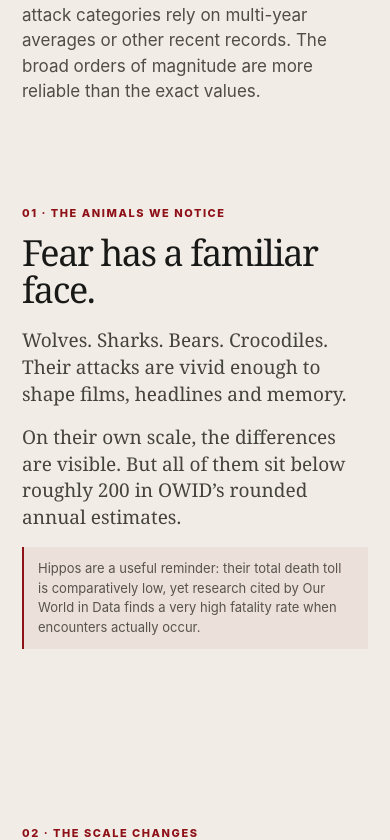
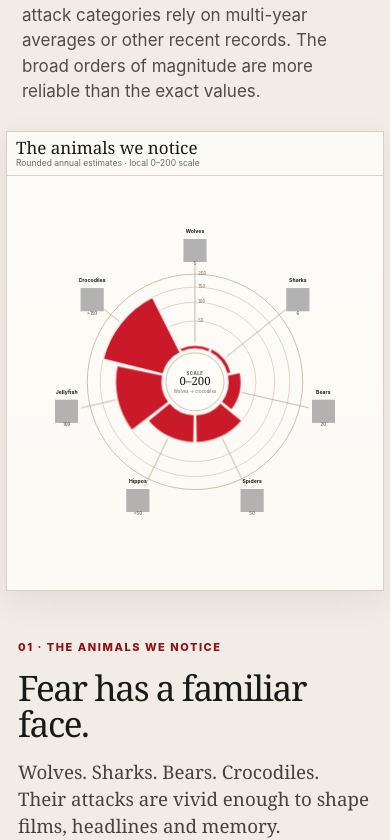
Before and after one commit to jessi88/deadliest-animals, a React (Vite) app: page / in a window 390 px wide. Shown: the part 1730-2570 px from the top of the page. Built offline with nearby package versions, Linux system fonts and the light colour scheme; grey boxes are pictures that could not be loaded.

Commit message:
Fixed responsiveness

```diff
--- a/src/App.css
+++ b/src/App.css
@@ -98,6 +98,71 @@
     .outro{max-width:1040px;margin:0 auto;padding:100px 26px 120px}.outro h2{margin:0 0 22px;font-family:Georgia,"Times New Roman",serif;font-size:clamp(40px,6vw,78px);line-height:1;letter-spacing:-.04em;font-weight:500}.outro p{margin:0 0 18px;font-family:Georgia,"Times New Roman",serif;font-size:22px;color:#4b4943;max-width:760px}.sources{margin-top:50px;padding-top:18px;border-top:1px solid var(--hair);font-size:12px;color:var(--muted);line-height:1.62}
 
     @media(min-width:981px) and (max-height:780px){.chart-head{padding:9px 16px 7px}.chart-title{font-size:24px}.chart-subtitle{font-size:10px;margin-top:3px}.scale-value{font-size:21px}.legend{padding:5px 16px 6px}.callout-badge{padding:6px 8px;font-size:9.5px}}
-    @media(max-width:980px){.hero{grid-template-columns:1fr;min-height:auto;gap:26px}.hero::before,.hero::after{display:none}.hero-copy{max-width:none;padding-right:0}.hero-poster{min-height:auto}.photo-wrap{min-height:560px;overflow:hidden;background:#171b10}.photo-wrap img{display:block;width:100%;height:100%;object-fit:cover;object-position:58% 50%;filter:saturate(.82) contrast(1.04)}.photo-wrap::after{content:"";display:block;position:absolute;z-index:1;inset:0;background:linear-gradient(180deg,rgba(15,16,14,.14),rgba(15,16,14,.08) 55%,rgba(15,16,14,.5));pointer-events:none}.story-intro{grid-template-columns:1fr}.story{grid-template-columns:1fr}.viz{position:relative;height:auto;min-height:0;padding:22px}.steps{padding:0 22px}.step{min-height:auto;padding:80px 0;opacity:1}.main-chart-stage{min-height:600px}.card{height:auto;min-height:auto}.visual-row.explore-mode{grid-template-columns:1fr}.story-filters{order:2;height:auto;max-height:none}.visual-row.explore-mode .main-chart-stage{order:1}.filter-grid{grid-template-columns:repeat(3,minmax(0,1fr))}}
-    @media(max-width:640px){.filter-grid{grid-template-columns:1fr 1fr}h1{font-size:58px}.dek{font-size:24px}.lede-grid{grid-template-columns:1fr}.photo-wrap{min-height:560px}.chart-head{flex-direction:column;align-items:flex-start}.scale-box{text-align:left}.chart-area{min-height:500px;padding:0}.main-chart-stage{min-height:520px}#polarChart{min-height:520px}.zoom-panel{grid-template-columns:1fr;min-height:350px;padding:14px 12px}.zoom-panel.zoom-only{grid-template-columns:1fr;min-height:590px;padding:18px 14px}.zoom-note{max-width:none}.zoom-panel.zoom-only .zoom-note{max-width:none}#zoomChart{height:270px}.zoom-panel.zoom-only #zoomChart{height:430px}.animal-marker .animal-name{font-size:10px}.animal-marker .animal-value{font-size:9px}.legend{gap:12px;padding:10px 16px 14px}.chart-head{padding:20px 16px 14px}.callout-badge{position:static;margin:0 16px 12px;max-width:none}.hero{padding:22px}}
+    @media(max-width:980px){
+      .hero{grid-template-columns:1fr;min-height:auto;gap:26px}
+      .hero::before,.hero::after{display:none}
+      .hero-copy{max-width:none;padding-right:0}
+      .hero-poster{min-height:auto}
+      .photo-wrap{min-height:560px;overflow:hidden;background:#171b10}
+      .photo-wrap img{display:block;width:100%;height:100%;object-fit:cover;object-position:58% 50%;filter:saturate(.82) contrast(1.04)}
+      .photo-wrap::after{content:"";display:block;position:absolute;z-index:1;inset:0;background:linear-gradient(180deg,rgba(15,16,14,.14),rgba(15,16,14,.08) 55%,rgba(15,16,14,.5));pointer-events:none}
+      .story-intro{grid-template-columns:1fr}
+
+      /* Keep the visualization visible while the text chapters scroll beneath it. */
+      .story{display:flex;flex-direction:column;position:relative;width:100%}
+      .viz-wrap{order:1;position:sticky;top:0;z-index:8;height:clamp(350px,58vh,600px);height:clamp(350px,58svh,600px);padding:0;background:var(--bg)}
+      .viz{position:relative;top:auto;height:100%;min-height:0;padding:8px 10px}
+      .card{height:100%;min-height:0;box-shadow:0 10px 30px rgba(34,27,20,.08)}
+      .steps{order:2;position:relative;z-index:1;padding:0 clamp(18px,4vw,36px)}
+      .step{min-height:86vh;min-height:86svh;max-width:680px;padding:clamp(38px,7vh,70px) 0;padding:clamp(38px,7svh,70px) 0;justify-content:flex-start;opacity:.3}
+      .step.is-active{opacity:1}
+
+      .chart-head{padding:9px 14px 7px;gap:10px;align-items:flex-end}
+      .chart-title{font-size:clamp(19px,3.2vw,26px);max-width:520px}
+      .chart-subtitle{font-size:9.5px;margin-top:2px;line-height:1.3}
+      .scale-box{min-width:92px}
+      .scale-label{font-size:8.5px}
+      .scale-value{font-size:20px}
+      .chart-area{min-height:0;padding:0 3px 3px}
+      .main-chart-stage{min-height:0;height:100%}
+      #polarChart{min-height:0;width:100%;height:100%}
+      .callout-badge{left:6px;bottom:5px;max-width:175px;padding:5px 7px;font-size:8.5px;line-height:1.3}
+      .callout-badge strong{font-size:9px;margin-bottom:2px}
+
+      /* The exploration controls become a compact strip so the same chart remains usable. */
+      .visual-row.explore-mode{grid-template-columns:1fr;grid-template-rows:minmax(0,1fr) auto;gap:4px}
+      .visual-row.explore-mode .main-chart-stage{order:1;min-height:0}
+      .story-filters{order:2;height:88px;max-height:88px;padding:6px 8px;overflow:hidden}
+      .filter-top{margin-bottom:4px}
+      .filter-grid{display:flex;grid-template-columns:none;gap:5px;overflow-x:auto;overflow-y:hidden;padding:1px 0 5px;scrollbar-width:thin}
+      .animal-filter{flex:0 0 auto;display:flex;gap:4px;padding:3px 6px;border:1px solid var(--hair);background:#fffdf9;font-size:8.5px;white-space:nowrap}
+      .animal-filter em{font-size:8px}
+      .filter-note{display:none}
+    }
+    @media(max-width:640px){
+      h1{font-size:58px}.dek{font-size:24px}.lede-grid{grid-template-columns:1fr}.photo-wrap{min-height:560px}.hero{padding:22px}
+      .viz-wrap{height:clamp(340px,56vh,500px);height:clamp(340px,56svh,500px)}
+      .viz{padding:6px}
+      .steps{padding:0 18px}
+      .step{min-height:88vh;min-height:88svh;padding:42px 0}
+      .step h2{font-size:clamp(31px,9vw,44px)}
+      .step p{font-size:clamp(17px,4.8vw,21px)}
+      .chart-head{flex-direction:row;align-items:flex-end;padding:7px 9px 6px}
+      .chart-title{font-size:17px;line-height:1.03}
+      .chart-subtitle{font-size:8.5px;max-width:225px}
+      .scale-box{min-width:68px;text-align:right}
+      .scale-label{font-size:7.5px;letter-spacing:.09em}
+      .scale-value{font-size:17px}
+      .chart-area{min-height:0;padding:0}
+      .main-chart-stage{min-height:0}
+      #polarChart{min-height:0}
+      .animal-marker .animal-name{font-size:13px}
+      .animal-marker .animal-value{font-size:11px}
+      .ring-label{font-size:11px}
+      .center-kicker{font-size:11px}.center-main{font-size:29px}.center-note{font-size:11px}
+      .callout-badge{display:none}
+      .story-filters{height:82px;max-height:82px;padding:5px 6px}
+      .filter-title{font-size:9px}.filter-btn{padding:5px 7px;font-size:9px}
+      .animal-filter{font-size:8px;padding:2px 5px}.animal-filter em{display:none}
+    }
     @media(prefers-reduced-motion:reduce){html{scroll-behavior:auto}.step,.sector,.leader,.animal-marker{transition:none!important}}
--- a/src/story/buildPolarChart.js
+++ b/src/story/buildPolarChart.js
@@ -11,7 +11,7 @@ export function buildPolarChart(){
       const svg=document.getElementById('polarChart'),tooltip=document.getElementById('chartTooltip');
       const visualRow=document.getElementById('visualRow'),filterPanel=document.getElementById('storyFilters'),filters=document.getElementById('animalFilters');
       const selectAllBtn=document.getElementById('selectAllAnimals'),clearBtn=document.getElementById('clearAnimals'),sceneBadge=document.getElementById('sceneBadge');
-      const cx=480,cy=392,innerR=84,outerR=275,labelR=360,gap=.017;
+      const cx=480,cy=392,innerR=84,outerR=275,labelR=336,gap=.017;
       const gridG=svgEl('g'),sectorsG=svgEl('g'),leadersG=svgEl('g'),markersG=svgEl('g'),labelsG=svgEl('g'),centerG=svgEl('g');svg.append(gridG,sectorsG,leadersG,markersG,labelsG,centerG);
       const nodeMap=new Map();let token=0,rafIds=[],timers=[],active=-1,exploreInitialized=false,exploreMax=FULL_MAX;
       let exploreSelected=new Set(ALL_NAMES);
@@ -79,8 +79,8 @@ export function buildPolarChart(){
       }
       function snap(visible,mode,max,focus=[]){const vis=new Set(visible);animals.forEach(d=>vis.has(d.name)?setAnimalGeometry(d,mode,max):hideAnimal(d,mode));setFocus(visible,focus)}
       function setExploreUI(on){filterPanel.hidden=!on;visualRow.classList.toggle('explore-mode',on);sceneBadge.style.display=on?'none':''}
-      function updateHeader(scene){document.getElementById('chartHeading').textContent=scene.heading;document.getElementById('chartSubtitle').textContent=scene.subtitle;document.getElementById('scaleLabel').textContent=scene.mode==='explore'?'Current scale':'Wheel maximum';document.getElementById('scaleValue').textContent=scene.scaleValue;sceneBadge.querySelector('span').textContent=scene.badge}
-      function updateExploreScale(max){document.getElementById('scaleValue').textContent=format(max);document.getElementById('chartSubtitle').textContent=`${exploreSelected.size} selected · radial scale adapts to the largest selected estimate`}
+      function updateHeader(scene){document.getElementById('chartHeading').textContent=scene.heading;document.getElementById('chartSubtitle').textContent=scene.subtitle;sceneBadge.querySelector('span').textContent=scene.badge}
+      function updateExploreScale(max){document.getElementById('chartSubtitle').textContent=`${exploreSelected.size} selected · radial scale adapts to the largest selected estimate`}
 
       function animateExploreSelection(nextSelected){
         cancelAnimations();
@@ -141,6 +141,17 @@ export function buildPolarChart(){
 
       drawGrid('local',200);animals.forEach(d=>hideAnimal(d,'full'));
       const steps=[...document.querySelectorAll('.step')];steps.forEach(s=>s.classList.remove('is-active'));
-      const observer=new IntersectionObserver(entries=>entries.forEach(entry=>{if(entry.isIntersecting){steps.forEach(s=>s.classList.remove('is-active'));entry.target.classList.add('is-active');render(+entry.target.dataset.scene)}}),{rootMargin:'-42% 0px -42% 0px',threshold:0});
-      steps.forEach(s=>observer.observe(s));
+      let observer;
+      const mobileStory=window.matchMedia('(max-width: 980px)');
+      const setupObserver=()=>{
+        observer?.disconnect();
+        const rootMargin=mobileStory.matches?'-60% 0px -24% 0px':'-42% 0px -42% 0px';
+        observer=new IntersectionObserver(entries=>entries.forEach(entry=>{if(entry.isIntersecting){steps.forEach(s=>s.classList.remove('is-active'));entry.target.classList.add('is-active');render(+entry.target.dataset.scene)}}),{rootMargin,threshold:0});
+        steps.forEach(s=>observer.observe(s));
+      };
+      setupObserver();
+      mobileStory.addEventListener?.('change',()=>{
+        setupObserver();
+        if(active>=0){const current=active;active=-1;render(current)}
+      });
     }
--- a/src/story/story.html
+++ b/src/story/story.html
@@ -86,7 +86,7 @@
 <div class="card">
 <div class="chart-head">
 <div><h3 class="chart-title" id="chartHeading">The animals we notice</h3><div class="chart-subtitle" id="chartSubtitle">Rounded annual estimates · local 0–200 scale</div></div>
-<div class="scale-box"><div class="scale-label" id="scaleLabel">Wheel maximum</div><div class="scale-value" id="scaleValue">200</div></div>
+
 </div>
 <div class="chart-area">
 <div class="visual-row" id="visualRow">
```
